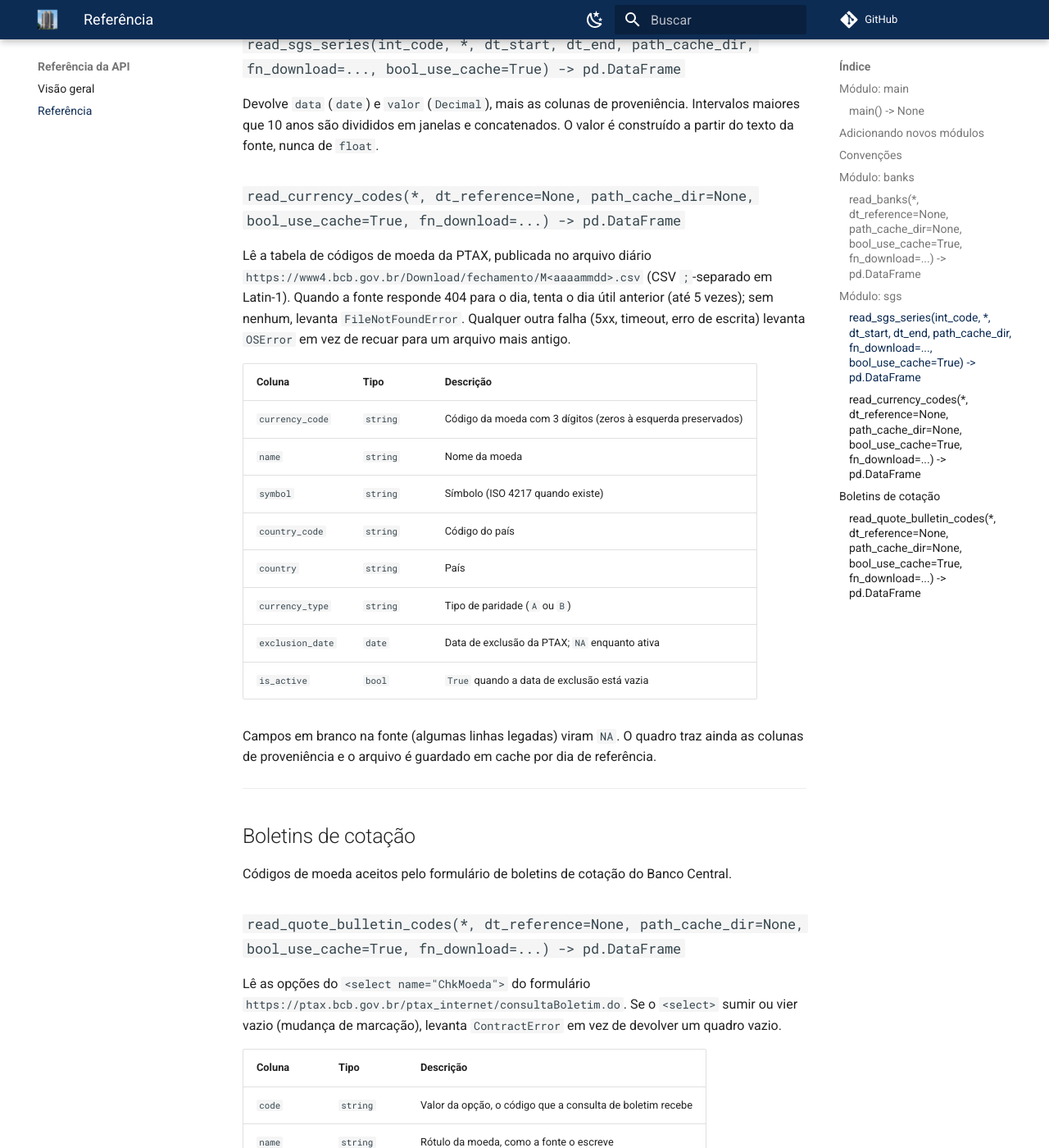
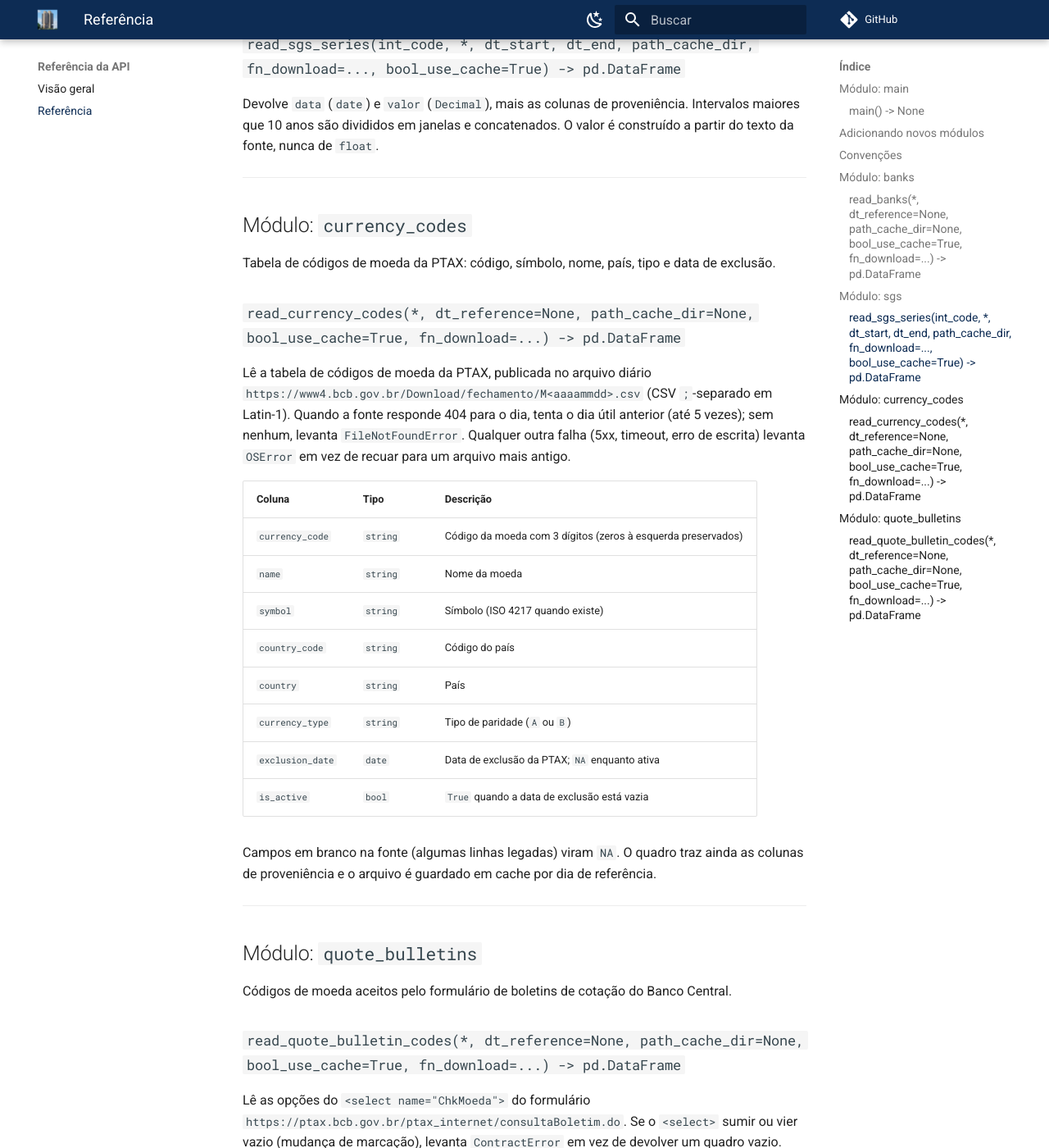
Before and after one commit to guilhermegor/opendata-bcb, an MkDocs documentation site: the page built from docs/api/reference.md, in a window 1280 px wide and 1400 px high, scrolled down 2358 px. Shown: the whole window at 82% size. Built offline with MkDocs 1.6.1 and Material for MkDocs 9.7.7, drawn with Linux system fonts in a browser that asks for light colours; comment, search, counter and statistics services are not loaded; the version menu is left out.

Commit message:
docs: give currency_codes its own module heading
Adds the work ledger for the ingestion/ flatten and gives each moved module its own heading in the API reference.

```diff
--- a/docs/api/reference.md
+++ b/docs/api/reference.md
@@ -82,6 +82,12 @@ Devolve `data` (`date`) e `valor` (`Decimal`), mais as colunas de proveniência.
 maiores que 10 anos são divididos em janelas e concatenados. O valor é construído a partir do
 texto da fonte, nunca de `float`.
 
+---
+
+## Módulo: `currency_codes`
+
+Tabela de códigos de moeda da PTAX: código, símbolo, nome, país, tipo e data de exclusão.
+
 ### `read_currency_codes(*, dt_reference=None, path_cache_dir=None, bool_use_cache=True, fn_download=...) -> pd.DataFrame`
 
 Lê a tabela de códigos de moeda da PTAX, publicada no arquivo diário
@@ -106,7 +112,7 @@ de proveniência e o arquivo é guardado em cache por dia de referência.
 
 ---
 
-## Boletins de cotação
+## Módulo: `quote_bulletins`
 
 Códigos de moeda aceitos pelo formulário de boletins de cotação do Banco Central.
 
```
Also changed, not shown: .specs/backlog/flatten-ingestion_20261120_220000.md (added, +15 -0 lines).
